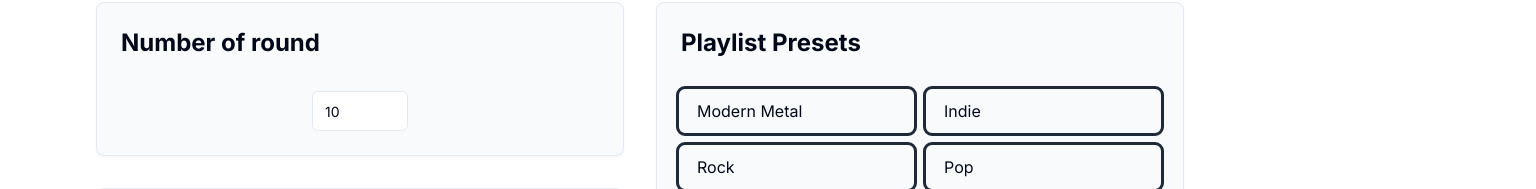
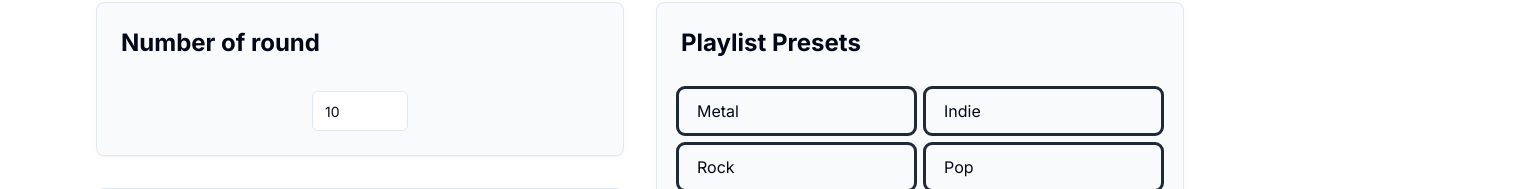
Before and after one commit to ditiz/MelodyMystery, a Next.js app: page / in a window 1280 px wide. Shown: the part 150-339 px from the top of the page, 1536 px wide, since content can reach past the window. Built offline with nearby package versions, Linux system fonts and the light colour scheme.

Commit message:
feat: add gradient background

```diff
--- a/app/layout.tsx
+++ b/app/layout.tsx
@@ -26,7 +26,9 @@ export default function RootLayout({
 					enableSystem
 					disableTransitionOnChange
 				>
-					<>
+					<div className="relative h-full w-full dark:md:bg-slate-950">
+						<div className="absolute bottom-0 left-[-20%] right-0 top-[-10%] h-[500px] w-[500px] rounded-full dark:md:bg-[radial-gradient(circle_farthest-side,rgba(255,0,182,.15),rgba(255,255,255,0))]" />
+						<div className="absolute bottom-0 right-[-20%] top-[-10%] h-[500px] w-[500px] rounded-full dark:md:bg-[radial-gradient(circle_farthest-side,rgba(255,0,182,.15),rgba(255,255,255,0))]" />
 						<header>
 							<nav>
 								<ul className="w-full flex items-center justify-around p-2">
@@ -43,7 +45,7 @@ export default function RootLayout({
 						</header>
 
 						{children}
-					</>
+					</div>
 				</ThemeProvider>
 			</body>
 		</html>
--- a/data/playlists.json
+++ b/data/playlists.json
@@ -1,7 +1,7 @@
 [
 	{
 		"id": "PLG7EWwhWrY25Q7RiWjWB20aiyPszZMlk5",
-		"name": "Modern Metal",
+		"name": "Metal",
 		"description": "Modern Metal | 2024 | Updatable Playlist"
 	},
 	{
```
Also changed, not shown: 1 other file (tests, documents, lock files or other folders).
